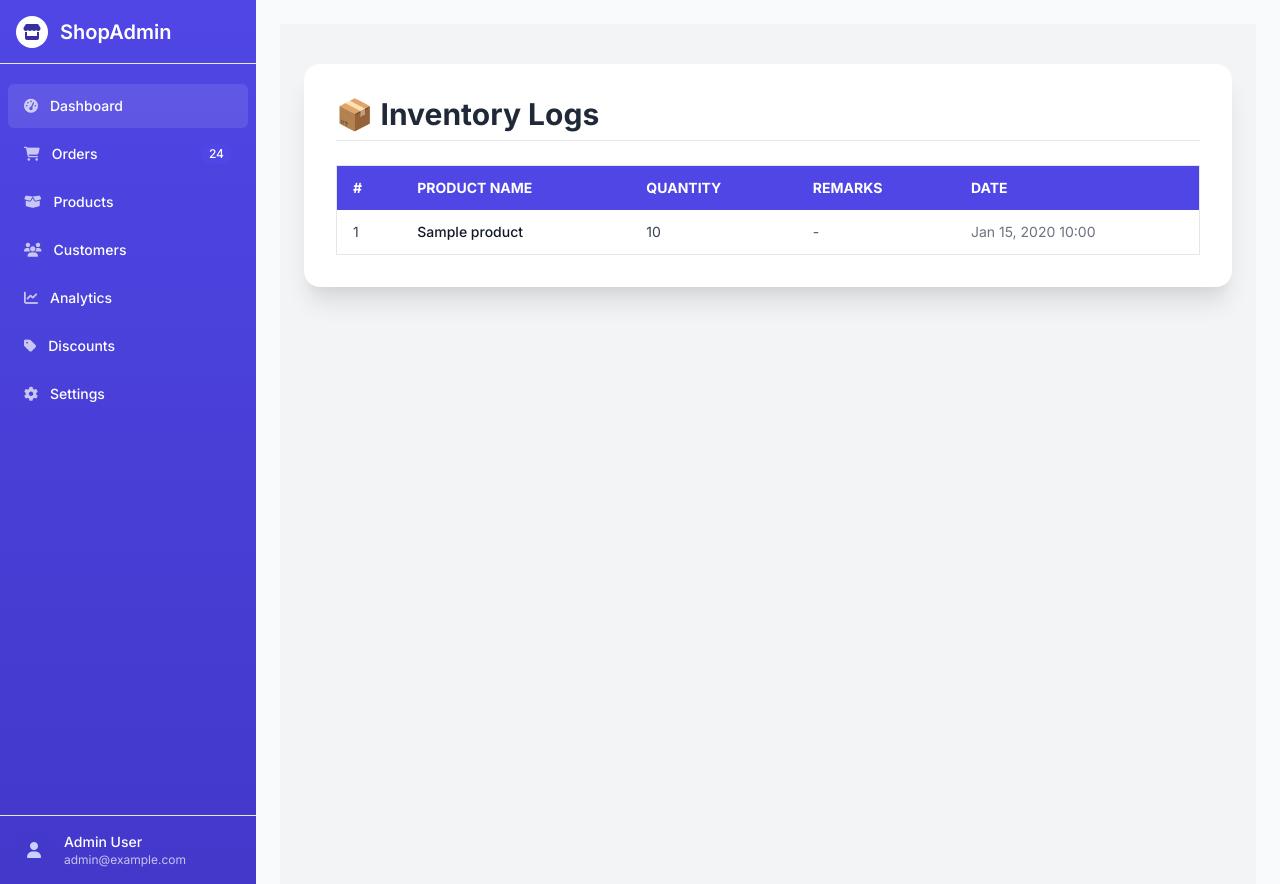
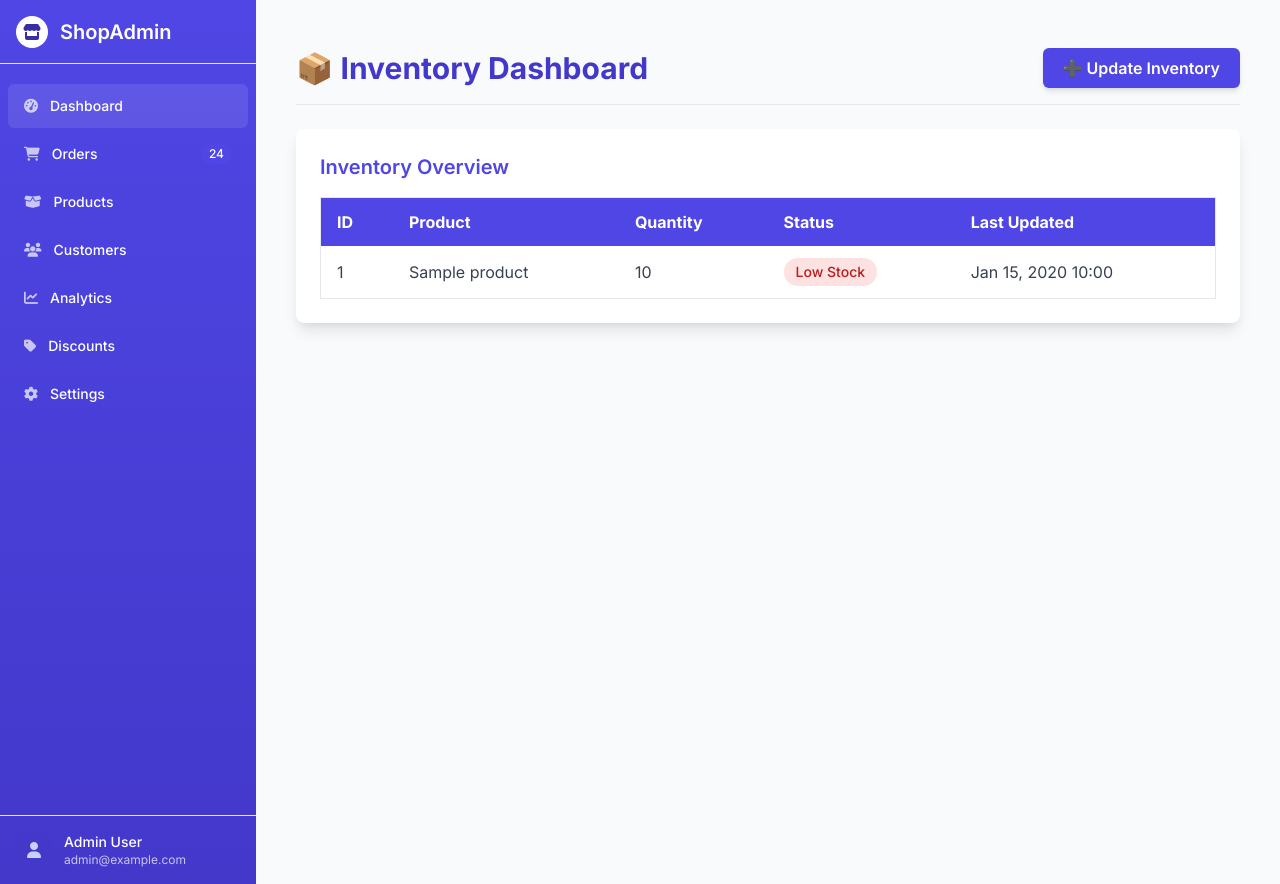
Before and after one commit to urstylelimon/Eshop, a Django app: template templates/inventory/inventory_home.html in a window 1280 px wide. Run offline with Django 5.2, Linux system fonts and the light colour scheme; the template is opened without the code that fills it: most values are stand-ins (such as "Sample title", 1, 10 or a date in 2020); one stand-in notice (Sample message) is shown.

Commit message:
Add inventory management systen

```diff
--- a/templates/inventory/inventory_home.html
+++ b/templates/inventory/inventory_home.html
@@ -1,36 +1,50 @@
 {% extends 'orders/base.html' %}
 {% load static %}
 
-{% block title %}Inventory Logs{% endblock %}
+{% block title %}Inventory Management Dashboard{% endblock %}
 
 {% block content %}
-<div class="bg-gray-100 min-h-screen py-10 px-6">
-    <div class="max-w-6xl mx-auto bg-white p-8 rounded-2xl shadow-xl">
-        <h1 class="text-3xl font-bold text-gray-800 mb-6 border-b pb-2">📦 Inventory Logs</h1>
+<div class="container mx-auto px-4 py-6">
+    <!-- Header -->
+    <div class="flex justify-between items-center mb-6 border-b pb-4">
+        <h1 class="text-3xl font-bold text-indigo-700">📦 Inventory Dashboard</h1>
+        <button id="open-update-modal"
+                class="bg-indigo-600 hover:bg-indigo-700 text-white font-semibold px-5 py-2 rounded-md shadow-md transition">
+            ➕ Update Inventory
+        </button>
+    </div>
 
+    <!-- Inventory Table -->
+    <div class="bg-white shadow-lg rounded-lg p-6">
+        <h2 class="text-xl font-semibold text-indigo-600 mb-4">Inventory Overview</h2>
         <div class="overflow-x-auto">
-            <table class="w-full text-sm text-left text-gray-700 border">
-                <thead class="bg-indigo-600 text-white text-sm uppercase">
-                    <tr>
-                        <th class="px-4 py-3">#</th>
-                        <th class="px-4 py-3">Product Name</th>
-                        <th class="px-4 py-3">Quantity</th>
-                        <th class="px-4 py-3">Remarks</th>
-                        <th class="px-4 py-3">Date</th>
+            <table class="min-w-full table-auto border border-gray-200">
+                <thead>
+                    <tr class="bg-indigo-600 text-white">
+                        <th class="px-4 py-3 text-left">ID</th>
+                        <th class="px-4 py-3 text-left">Product</th>
+                        <th class="px-4 py-3 text-left">Quantity</th>
+                        <th class="px-4 py-3 text-left">Status</th>
+                        <th class="px-4 py-3 text-left">Last Updated</th>
                     </tr>
                 </thead>
-                <tbody>
+                <tbody class="text-gray-700">
                     {% for log in inventoryLogs %}
-                    <tr class="border-b hover:bg-gray-50">
-                        <td class="px-4 py-3">{{ forloop.counter }}</td>
-                        <td class="px-4 py-3 font-medium text-gray-900">{{ log.Product.name }}</td>
+                    <tr class="hover:bg-indigo-50 border-b">
+                        <td class="px-4 py-3">{{ log.id }}</td>
+                        <td class="px-4 py-3">{{ log.Product.name }}</td>
                         <td class="px-4 py-3">{{ log.quantity }}</td>
-                        <td class="px-4 py-3 text-gray-600">{{ log.remarks|default:"-" }}</td>
-                        <td class="px-4 py-3 text-gray-500">{{ log.created_at|date:"M d, Y H:i" }}</td>
-                    </tr>
-                    {% empty %}
-                    <tr>
-                        <td colspan="5" class="text-center py-6 text-gray-500">No inventory logs available.</td>
+                        <td class="px-4 py-3">
+                            <span class="inline-block px-3 py-1 text-sm font-medium rounded-full
+                                         {% if log.quantity > 10 %}
+                                             bg-blue-100 text-blue-800
+                                         {% else %}
+                                             bg-red-100 text-red-700
+                                         {% endif %}">
+                                {% if log.quantity > 10 %}In Stock{% else %}Low Stock{% endif %}
+                            </span>
+                        </td>
+                        <td class="px-4 py-3">{{ log.created_at|date:"M d, Y H:i" }}</td>
                     </tr>
                     {% endfor %}
                 </tbody>
@@ -38,4 +52,91 @@
         </div>
     </div>
 </div>
+
+<!-- Update Modal -->
+<div id="update-modal"
+     class="fixed inset-0 bg-black bg-opacity-50 hidden items-center justify-center z-50">
+    <div class="bg-white rounded-xl w-full max-w-lg p-6 relative shadow-lg">
+        <button class="absolute top-4 right-4 text-gray-500 hover:text-gray-800 text-2xl font-bold"
+                id="close-modal">&times;</button>
+
+        <h2 class="text-xl font-semibold text-indigo-700 mb-4">Update Inventory</h2>
+
+        {% if messages %}
+        <div class="mb-4">
+            {% for message in messages %}
+            <div class="text-sm p-2 rounded bg-indigo-100 text-indigo-800">{{ message }}</div>
+            {% endfor %}
+        </div>
+        {% endif %}
+
+        <form method="POST" id="inventory-form">
+            {% csrf_token %}
+            <div class="mb-4">
+                <label for="product-select" class="block text-sm font-medium text-gray-700 mb-1">Product</label>
+                <select name="log_id" id="product-select" required
+                        class="w-full border border-gray-300 rounded px-3 py-2 focus:outline-none focus:ring-2 focus:ring-indigo-400">
+                    <option value="">Select a product</option>
+                    {% for log in inventoryLogs %}
+                    <option value="{{ log.id }}">{{ log.Product.name }} (Current: {{ log.quantity }})</option>
+                    {% endfor %}
+                </select>
+            </div>
+
+            <div class="mb-4">
+                <label for="new-quantity" class="block text-sm font-medium text-gray-700 mb-1">New Quantity</label>
+                <input type="number" name="quantity" id="new-quantity" required min="0"
+                       class="w-full border border-gray-300 rounded px-3 py-2 focus:outline-none focus:ring-2 focus:ring-indigo-400">
+            </div>
+
+            <div class="mb-6">
+                <label for="remarks" class="block text-sm font-medium text-gray-700 mb-1">Remarks</label>
+                <input type="text" name="remarks" id="remarks"
+                       class="w-full border border-gray-300 rounded px-3 py-2 focus:outline-none focus:ring-2 focus:ring-indigo-400"
+                       placeholder="Reason for update...">
+            </div>
+
+            <button type="submit"
+                    class="bg-indigo-600 hover:bg-indigo-700 text-white font-medium px-6 py-2 rounded shadow-md">
+                Submit Update
+            </button>
+        </form>
+    </div>
+</div>
 {% endblock %}
+
+{% block scripts %}
+<script>
+    const modal = document.getElementById('update-modal');
+    const openBtn = document.getElementById('open-update-modal');
+    const closeBtn = document.getElementById('close-modal');
+    const form = document.getElementById('inventory-form');
+
+    openBtn.addEventListener('click', () => {
+        modal.classList.remove('hidden');
+        modal.classList.add('flex');
+    });
+
+    closeBtn.addEventListener('click', () => {
+        modal.classList.add('hidden');
+    });
+
+    window.addEventListener('click', (e) => {
+        if (e.target === modal) {
+            modal.classList.add('hidden');
+        }
+    });
+
+    form.addEventListener('submit', function (e) {
+        const productSelect = document.getElementById('product-select');
+        const logId = productSelect.value;
+
+        if (logId) {
+            this.action = `/inventory/update_inventory/${logId}`;
+        } else {
+            e.preventDefault();
+            alert('Please select a product');
+        }
+    });
+</script>
+{% endblock %}
```
